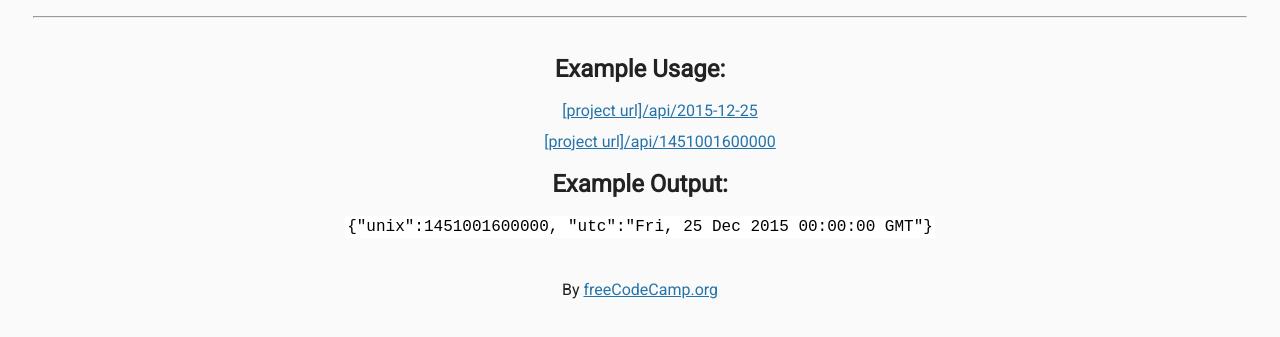
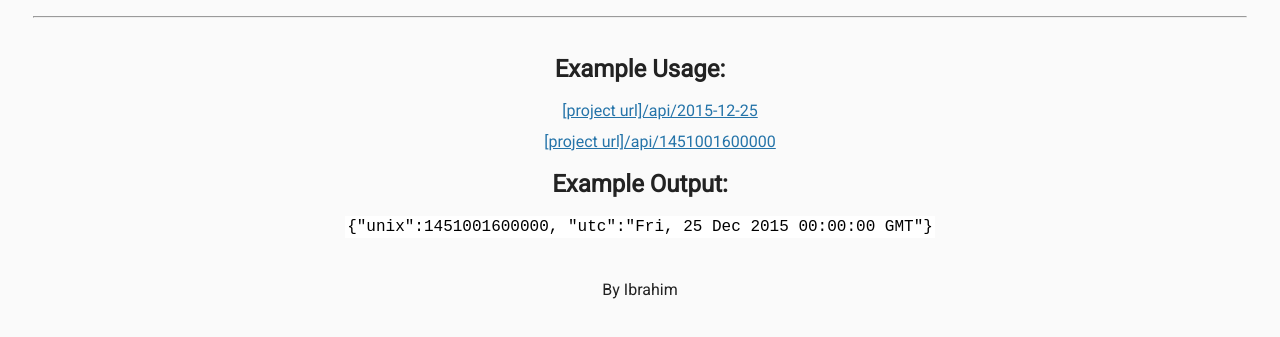
Before and after one commit to ibrahimzah33r/FCC-Timestamp-Microservice, a website: page views/index.html in a window 1280 px wide. Shown: the part 53-390 px from the top of the page. Drawn offline with Linux system fonts and the light colour scheme; files that its build step writes are made by us from their sources.

Commit message:
Formatting done

```diff
--- a/views/index.html
+++ b/views/index.html
@@ -25,7 +25,7 @@
     </div>
     <div class="footer">
       <p>
-        By <a href="https://www.freecodecamp.org/">freeCodeCamp.org</a>
+        By Ibrahim
       </p>
     </div>
   </body>
```
